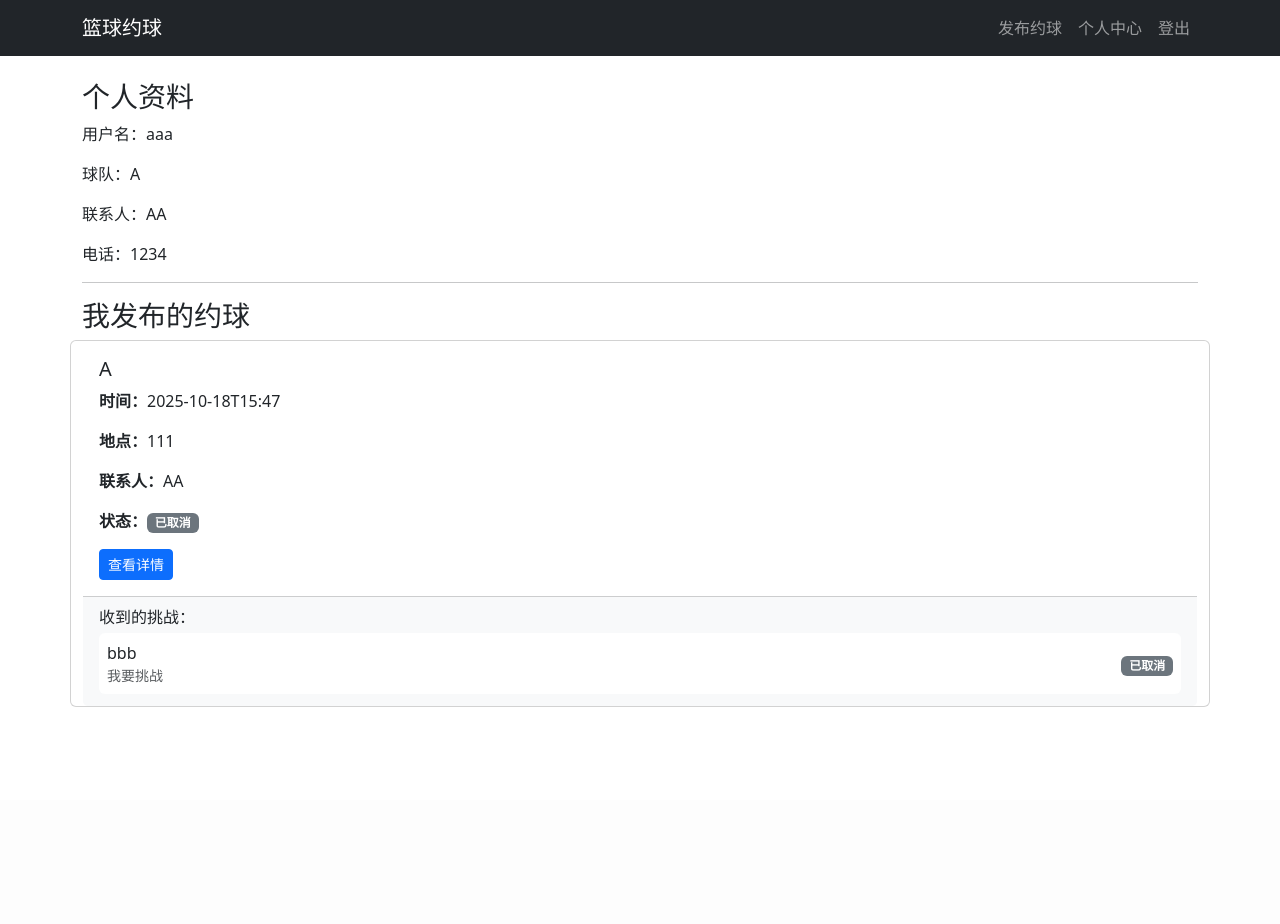
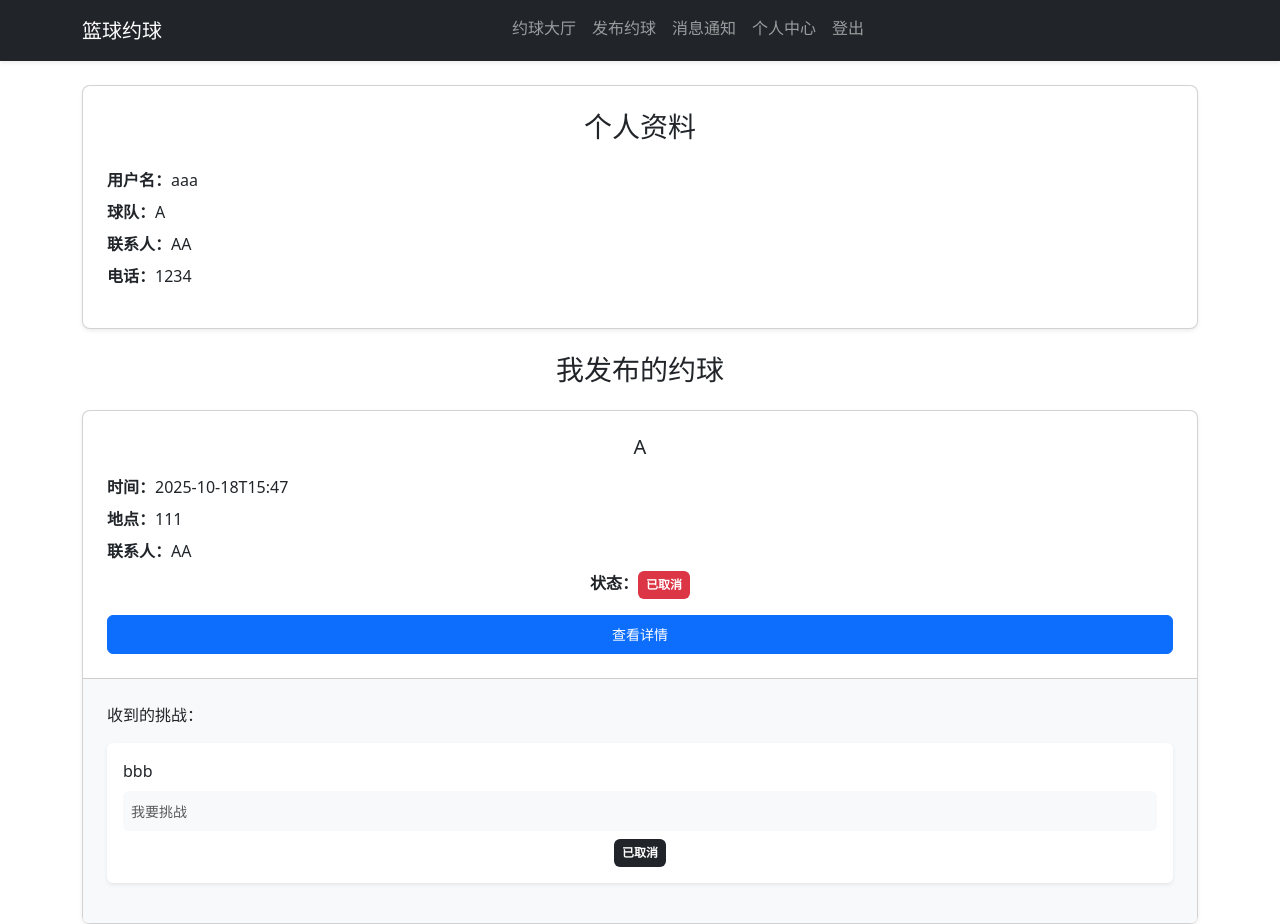
Before and after one commit to carlchen1/basketball-match, a Flask app: page /profile in a window 1280 px wide. Before the commit the page ends 707 px from the top, so only its background shows below. Run offline with Flask 3, Linux system fonts and the light colour scheme; a user stored in the database is signed in.

Commit message:
Add files via upload

```diff
--- a/app.py
+++ b/app.py
@@ -49,9 +49,19 @@ class Challenge(db.Model):
     match = db.relationship('Match', backref='challenges')
     challenger = db.relationship('User', backref='challenges')
 
+class Message(db.Model):
+    id = db.Column(db.Integer, primary_key=True)
+    user_id = db.Column(db.Integer, db.ForeignKey('user.id'), nullable=False)
+    content = db.Column(db.Text, nullable=False)
+    is_read = db.Column(db.Boolean, default=False)
+    created_at = db.Column(db.DateTime, default=datetime.utcnow)
+
+    user = db.relationship('User', backref='messages')
+
 @login_manager.user_loader
 def load_user(user_id):
     return User.query.get(int(user_id))
+
 
 # 在Flask 2.3.0+中，before_first_request已被弃用
 # 使用before_request并添加标志来确保只执行一次
@@ -64,13 +74,27 @@ def create_tables():
             db.create_all()
         tables_created = True
 
+def create_message(user_id, content):
+    """创建新消息"""
+    message = Message(user_id=user_id, content=content)
+    db.session.add(message)
+    return message
+
 @app.route('/')
 def index():
-    matches = Match.query.order_by(Match.created_at.desc()).all()
-    return render_template('index.html', matches=matches)
+    # 只显示非已取消状态的约球
+    matches = Match.query.filter(Match.status != '已取消').order_by(Match.created_at.desc()).all()
+    # 查询用户的未读消息数量（如果已登录）
+    unread_messages = 0
+    if current_user.is_authenticated:
+        unread_messages = Message.query.filter_by(user_id=current_user.id, is_read=False).count()
+    return render_template('index.html', matches=matches, unread_messages=unread_messages)
 
 @app.route('/register', methods=['GET', 'POST'])
 def register():
+    # 未登录用户未读消息数为0
+    unread_messages = 0
+
     if request.method == 'POST':
         username = request.form['username'].strip()
         password = request.form['password']
@@ -97,33 +121,42 @@ def register():
         db.session.commit()
         flash('注册成功，请登录', 'success')
         return redirect(url_for('login'))
-    return render_template('register.html')
+    return render_template('register.html', unread_messages=unread_messages)
 
 @app.route('/login', methods=['GET', 'POST'])
 def login():
+    # 未登录用户未读消息数为0
+    unread_messages = 0
+
     if request.method == 'POST':
         username = request.form['username'].strip()
         password = request.form['password']
         user = User.query.filter_by(username=username).first()
         if user and user.check_password(password):
             login_user(user)
+            # 登录后计算未读消息数量
+            unread_messages = Message.query.filter_by(user_id=user.id, is_read=False).count()
             flash('登录成功', 'success')
             next_page = request.args.get('next')
             return redirect(next_page or url_for('index'))
         flash('用户名或密码错误', 'danger')
         return redirect(url_for('login'))
-    return render_template('login.html')
+    return render_template('login.html', unread_messages=unread_messages)
 
 @app.route('/logout')
 @login_required
 def logout():
     logout_user()
     flash('已登出', 'info')
+    # 登出后重定向到首页，首页会处理未登录状态的未读消息显示
     return redirect(url_for('index'))
 
 @app.route('/create', methods=['GET', 'POST'])
 @login_required
 def create_match():
+    # 查询用户的未读消息数量
+    unread_messages = Message.query.filter_by(user_id=current_user.id, is_read=False).count()
+
     if request.method == 'POST':
         team_name = request.form['team_name']
         start_time = request.form['start_time']
@@ -144,26 +177,35 @@ def create_match():
         db.session.commit()
         flash('约球已发布', 'success')
         return redirect(url_for('index'))
-    return render_template('create.html')
+    return render_template('create.html', unread_messages=unread_messages)
 
 @app.route('/match/<int:match_id>')
 def match_detail(match_id):
     match = Match.query.get_or_404(match_id)
-    return render_template('match_detail.html', match=match)
+    # 查询用户的未读消息数量（如果已登录）
+    unread_messages = 0
+    if current_user.is_authenticated:
+        unread_messages = Message.query.filter_by(user_id=current_user.id, is_read=False).count()
+    return render_template('match_detail.html', match=match, unread_messages=unread_messages)
 
 @app.route('/match/<int:match_id>/challenge', methods=['GET', 'POST'])
 @login_required
 def make_challenge(match_id):
     match = Match.query.get_or_404(match_id)
+    # 查询用户的未读消息数量
+    unread_messages = Message.query.filter_by(user_id=current_user.id, is_read=False).count()
+
     if request.method == 'POST':
         message = request.form.get('message', '').strip()
         ch = Challenge(match=match, challenger=current_user, message=message)
         db.session.add(ch)
         match.status = '匹配中'
+        # 给约球发起人发送消息通知
+        create_message(match.owner_id, f'您的约球「{match.team_name}」收到了来自「{current_user.username}」的挑战请求')
         db.session.commit()
         flash('约战已发出，等待对方确认', 'success')
         return redirect(url_for('match_detail', match_id=match_id))
-    return render_template('challenge.html', match=match)
+    return render_template('challenge.html', match=match, unread_messages=unread_messages)
 
 @app.route('/challenge/<int:challenge_id>/confirm', methods=['POST'])
 @login_required
@@ -173,6 +215,8 @@ def confirm_challenge(challenge_id):
     # only match owner can confirm
     if match.owner_id != current_user.id:
         flash('只有约球发起人可以确认', 'danger')
+        # 查询用户的未读消息数量
+        unread_messages = Message.query.filter_by(user_id=current_user.id, is_read=False).count()
         return redirect(url_for('match_detail', match_id=match.id))
     ch.status = '已同意'
     match.status = '约战成功'
@@ -181,6 +225,12 @@ def confirm_challenge(challenge_id):
     for o in others:
         if o.status == '待确认':
             o.status = '已拒绝'
+            # 给被拒绝的挑战者发送消息
+            create_message(o.challenger_id, f'您对约球「{match.team_name}」的挑战已被拒绝')
+    # 给同意的挑战者发送消息
+    create_message(ch.challenger_id, f'您对约球「{match.team_name}」的挑战已被接受！约战成功！')
+    # 给约球发起人发送约战成功的消息
+    create_message(match.owner_id, f'您的约球「{match.team_name}」已成功匹配，对手是「{ch.challenger.username}」')
     db.session.commit()
     flash('已确认约战', 'success')
     return redirect(url_for('match_detail', match_id=match.id))
@@ -194,6 +244,8 @@ def reject_challenge(challenge_id):
         flash('只有约球发起人可以拒绝', 'danger')
         return redirect(url_for('match_detail', match_id=match.id))
     ch.status = '已拒绝'
+    # 给被拒绝的挑战者发送消息
+    create_message(ch.challenger_id, f'您对约球「{match.team_name}」的挑战已被拒绝')
     # if no pending left, revert match status
     pending = Challenge.query.filter_by(match_id=match.id, status='待确认').count()
     if pending == 0 and match.status == '匹配中':
@@ -201,6 +253,28 @@ def reject_challenge(challenge_id):
     db.session.commit()
     flash('已拒绝该约战', 'info')
     return redirect(url_for('match_detail', match_id=match.id))
+
+@app.route('/match/<int:match_id>/cancel', methods=['POST'])
+@login_required
+def cancel_match(match_id):
+    match = Match.query.get_or_404(match_id)
+    # 只有约球发起人可以取消
+    if match.owner_id != current_user.id:
+        flash('只有约球发起人可以取消约球', 'danger')
+        return redirect(url_for('match_detail', match_id=match_id))
+
+    # 将约球状态改为已取消
+    match.status = '已取消'
+
+    # 更新所有待确认的挑战为已取消，并通知挑战者
+    pending_challenges = Challenge.query.filter_by(match_id=match_id, status='待确认').all()
+    for challenge in pending_challenges:
+        challenge.status = '已取消'
+        create_message(challenge.challenger_id, f'您挑战的约球「{match.team_name}」已被发起人取消')
+
+    db.session.commit()
+    flash('约球已成功取消', 'success')
+    return redirect(url_for('profile'))
 
 @app.route('/profile')
 @login_required
@@ -213,7 +287,42 @@ def profile():
         for challenge in match.challenges:
             if challenge.status == '待确认':
                 challenges_received.append(challenge)
-    return render_template('profile.html', user_matches=user_matches, challenges_received=challenges_received)
+    # 查询用户的未读消息
+    unread_messages = Message.query.filter_by(user_id=current_user.id, is_read=False).count()
+    return render_template('profile.html', user_matches=user_matches, challenges_received=challenges_received, unread_messages=unread_messages)
+
+@app.route('/messages')
+@login_required
+def messages():
+    # 获取用户的所有消息，按时间倒序排列
+    user_messages = Message.query.filter_by(user_id=current_user.id).order_by(Message.created_at.desc()).all()
+    # 将未读消息标记为已读
+    for msg in user_messages:
+        if not msg.is_read:
+            msg.is_read = True
+    db.session.commit()
+    # 查询最新的未读消息数量（用于导航栏显示）
+    unread_messages = Message.query.filter_by(user_id=current_user.id, is_read=False).count()
+    return render_template('messages.html', messages=user_messages, unread_messages=unread_messages)
+
+@app.route('/message/<int:message_id>/read', methods=['POST'])
+@login_required
+def mark_message_read(message_id):
+    message = Message.query.get_or_404(message_id)
+    if message.user_id != current_user.id:
+        flash('无权操作此消息', 'danger')
+        return redirect(url_for('messages'))
+    message.is_read = True
+    db.session.commit()
+    return redirect(url_for('messages'))
+
+@app.route('/messages/read-all', methods=['POST'])
+@login_required
+def mark_all_messages_read():
+    Message.query.filter_by(user_id=current_user.id, is_read=False).update({'is_read': True})
+    db.session.commit()
+    flash('所有消息已标记为已读', 'success')
+    return redirect(url_for('messages'))
 
 if __name__ == '__main__':
     print("Starting Flask application...")
--- a/templates/base.html
+++ b/templates/base.html
@@ -2,21 +2,65 @@
 <html lang="zh-CN">
   <head>
     <meta charset="utf-8">
-    <meta name="viewport" content="width=device-width, initial-scale=1">
+    <meta name="viewport" content="width=device-width, initial-scale=1, shrink-to-fit=no">
     <title>篮球约球系统</title>
     <link href="https://cdn.jsdelivr.net/npm/bootstrap@5.3.2/dist/css/bootstrap.min.css" rel="stylesheet">
+    <style>
+      /* 移动端优化样式 */
+      body {
+        font-size: 16px;
+      }
+      .card {
+        border-radius: 8px;
+      }
+      .btn {
+        font-size: 14px;
+        padding: 8px 16px;
+      }
+      .navbar-nav {
+        text-align: center;
+      }
+      .nav-item {
+        margin-bottom: 5px;
+      }
+      @media (max-width: 576px) {
+        .container {
+          padding-left: 15px;
+          padding-right: 15px;
+        }
+        h1, h2, h3 {
+          font-size: 1.5rem;
+        }
+        .btn-block-mobile {
+          display: block;
+          width: 100%;
+          margin-bottom: 10px;
+        }
+      }
+    </style>
   </head>
   <body>
-    <nav class="navbar navbar-expand-lg navbar-dark bg-dark">
+    <nav class="navbar navbar-expand-lg navbar-dark bg-dark shadow-sm">
       <div class="container">
         <a class="navbar-brand" href="{{ url_for('index') }}">篮球约球</a>
         <button class="navbar-toggler" type="button" data-bs-toggle="collapse" data-bs-target="#navbarNav" aria-controls="navbarNav" aria-expanded="false" aria-label="Toggle navigation">
           <span class="navbar-toggler-icon"></span>
         </button>
         <div class="collapse navbar-collapse" id="navbarNav">
-          <ul class="navbar-nav ms-auto">
+          <ul class="navbar-nav ms-auto w-100 justify-content-center">
             {% if current_user.is_authenticated %}
+              <li class="nav-item"><a class="nav-link" href="{{ url_for('index') }}">约球大厅</a></li>
               <li class="nav-item"><a class="nav-link" href="{{ url_for('create_match') }}">发布约球</a></li>
+              <li class="nav-item">
+                <a class="nav-link position-relative" href="{{ url_for('messages') }}">
+                  消息通知
+                  {% if unread_messages > 0 %}
+                  <span class="position-absolute top-0 start-100 translate-middle badge rounded-pill bg-danger">
+                    {{ unread_messages }}
+                  </span>
+                  {% endif %}
+                </a>
+              </li>
               <li class="nav-item"><a class="nav-link" href="{{ url_for('profile') }}">个人中心</a></li>
               <li class="nav-item"><a class="nav-link" href="{{ url_for('logout') }}">登出</a></li>
             {% else %}
@@ -31,9 +75,9 @@
       {% with messages = get_flashed_messages(with_categories=true) %}
         {% if messages %}
           {% for category, message in messages %}
-            <div class="alert alert-{{ category }} alert-dismissible fade show" role="alert">
+            <div class="alert alert-{{ category }} alert-dismissible fade show mb-4" role="alert">
               {{ message }}
-              <button type="button" class="btn-close" data-bs-dismiss="alert"></button>
+              <button type="button" class="btn-close" data-bs-dismiss="alert" aria-label="Close"></button>
             </div>
           {% endfor %}
         {% endif %}
--- a/templates/profile.html
+++ b/templates/profile.html
@@ -1,59 +1,75 @@
 {% extends 'base.html' %}
 {% block content %}
-<h3>个人资料</h3>
-<p>用户名：{{ current_user.username }}</p>
-<p>球队：{{ current_user.team_name or '-' }}</p>
-<p>联系人：{{ current_user.contact or '-' }}</p>
-<p>电话：{{ current_user.phone or '-' }}</p>
+<div class="card mb-4 shadow-sm">
+  <div class="card-body p-4">
+    <h3 class="text-center mb-4">个人资料</h3>
+    <div class="mb-3">
+      <p class="mb-2"><strong>用户名：</strong>{{ current_user.username }}</p>
+      <p class="mb-2"><strong>球队：</strong>{{ current_user.team_name or '-' }}</p>
+      <p class="mb-2"><strong>联系人：</strong>{{ current_user.contact or '-' }}</p>
+      <p class="mb-2"><strong>电话：</strong>{{ current_user.phone or '-' }}</p>
+    </div>
+  </div>
+</div>
 
-<hr>
-
-<h3>我发布的约球</h3>
+<div class="mb-6">
+  <h3 class="text-center mb-4">我发布的约球</h3>
   {% if user_matches %}
-    <div class="row row-cols-1 md:row-cols-2 gap-4 mb-4">
+    <div class="space-y-4">
     {% for match in user_matches %}
-    <div class="card">
-        <div class="card-body">
-            <h5 class="card-title">{{ match.team_name }}</h5>
-            <div class="card-text">
-                <p><strong>时间：</strong>{{ match.start_time }}</p>
-                <p><strong>地点：</strong>{{ match.location }}</p>
-                <p><strong>联系人：</strong>{{ match.contact }}</p>
-                <p><strong>状态：</strong><span class="badge bg-{{
+    <div class="card shadow-sm">
+        <div class="card-body p-4">
+            <h5 class="card-title mb-3 text-center">{{ match.team_name }}</h5>
+            <div class="card-text mb-3">
+                <p class="mb-2"><strong>时间：</strong>{{ match.start_time }}</p>
+                <p class="mb-2"><strong>地点：</strong>{{ match.location }}</p>
+                <p class="mb-2"><strong>联系人：</strong>{{ match.contact }}</p>
+                <p class="mb-2 text-center"><strong>状态：</strong><span class="badge bg-{{
                     'success' if match.status == '约战成功' else
-                    'warning' if match.status == '匹配中' else 'secondary'
-                }}">{{ match.status }}</span></p>
+                    'warning' if match.status == '匹配中' else
+                    'danger' if match.status == '已取消' else 'secondary'
+                }} p-2">{{ match.status }}</span></p>
             </div>
-            <div class="mt-2">
-                <a href="{{ url_for('match_detail', match_id=match.id) }}" class="btn btn-sm btn-primary">查看详情</a>
+            <div class="d-grid gap-2">
+                <a href="{{ url_for('match_detail', match_id=match.id) }}" class="btn btn-primary btn-block-mobile">查看详情</a>
+                {% if match.status in ['待约战', '匹配中'] %}
+                <form method="post" action="{{ url_for('cancel_match', match_id=match.id) }}" onsubmit="return confirm('确定要取消这个约球吗？');">
+                    <button type="submit" class="btn btn-danger btn-block-mobile">取消约球</button>
+                </form>
+                {% endif %}
             </div>
         </div>
 
         <!-- 显示该约球的挑战信息 -->
         {% if match.challenges %}
-        <div class="card-footer bg-light">
-            <p class="text-sm mb-1">收到的挑战：</p>
+        <div class="card-footer bg-light p-4">
+            <p class="text-sm mb-3 font-medium">收到的挑战：</p>
             {% for challenge in match.challenges %}
-            <div class="d-flex justify-content-between align-items-center mb-1 p-2 bg-white rounded">
-                <div>
+            <div class="mb-3 p-3 bg-white rounded shadow-sm">
+                <div class="mb-2">
                     <span class="font-medium">{{ challenge.challenger.username }}</span>
                     {% if challenge.message %}
-                    <small class="text-muted d-block">{{ challenge.message }}</small>
+                    <div class="mt-2 p-2 bg-light rounded">
+                        <small class="text-muted">{{ challenge.message }}</small>
+                    </div>
                     {% endif %}
                 </div>
-                <div>
+                <div class="d-grid gap-2">
                     {% if challenge.status == '待确认' %}
-                    <form method="post" action="{{ url_for('confirm_challenge', challenge_id=challenge.id) }}" class="d-inline">
-                        <button type="submit" class="btn btn-sm btn-success me-1">同意</button>
+                    <form method="post" action="{{ url_for('confirm_challenge', challenge_id=challenge.id) }}">
+                        <button type="submit" class="btn btn-success btn-block-mobile">同意</button>
                     </form>
-                    <form method="post" action="{{ url_for('reject_challenge', challenge_id=challenge.id) }}" class="d-inline">
-                        <button type="submit" class="btn btn-sm btn-danger">拒绝</button>
+                    <form method="post" action="{{ url_for('reject_challenge', challenge_id=challenge.id) }}">
+                        <button type="submit" class="btn btn-danger btn-block-mobile">拒绝</button>
                     </form>
                     {% else %}
+                    <div class="text-center">
                         <span class="badge bg-{{
                             'success' if challenge.status == '已同意' else
-                        'danger' if challenge.status == '已拒绝' else 'secondary'
-                    }}">{{ challenge.status }}</span>
+                            'danger' if challenge.status == '已拒绝' else
+                            'dark' if challenge.status == '已取消' else 'secondary'
+                        }} p-2">{{ challenge.status }}</span>
+                    </div>
                     {% endif %}
                 </div>
             </div>
@@ -64,34 +80,40 @@
     {% endfor %}
     </div>
   {% else %}
-    <div class="alert alert-info">您还没有发布任何约球信息</div>
+    <div class="alert alert-info text-center p-4 rounded">
+        您还没有发布任何约球信息
+    </div>
   {% endif %}
+</div>
 
 {% if challenges_received %}
-<hr>
-<h3>待处理的挑战请求</h3>
-<div class="list-group">
+<div class="mb-6">
+  <h3 class="text-center mb-4">待处理的挑战请求</h3>
+  <div class="space-y-4">
     {% for challenge in challenges_received %}
-    <div class="list-group-item">
-        <div class="d-flex justify-content-between">
-            <div>
-                <h6>{{ challenge.challenger.username }} 挑战您的约球</h6>
-                <p class="text-sm text-muted">约球：{{ challenge.match.team_name }} - {{ challenge.match.location }}</p>
+    <div class="card shadow-sm">
+      <div class="card-body p-4">
+        <h6 class="mb-3 text-center">{{ challenge.challenger.username }} 挑战您的约球</h6>
+        <div class="mb-4">
+          <p class="mb-2"><strong>约球：</strong>{{ challenge.match.team_name }} - {{ challenge.match.location }}</p>
           {% if challenge.message %}
+          <div class="p-2 bg-light rounded">
             <p class="text-sm">{{ challenge.message }}</p>
+          </div>
           {% endif %}
         </div>
-            <div>
-                <form method="post" action="{{ url_for('confirm_challenge', challenge_id=challenge.id) }}" class="d-inline">
-                    <button type="submit" class="btn btn-sm btn-success me-1">同意</button>
+        <div class="d-grid gap-2">
+          <form method="post" action="{{ url_for('confirm_challenge', challenge_id=challenge.id) }}">
+            <button type="submit" class="btn btn-success btn-block-mobile">同意</button>
           </form>
-                <form method="post" action="{{ url_for('reject_challenge', challenge_id=challenge.id) }}" class="d-inline">
-                    <button type="submit" class="btn btn-sm btn-danger">拒绝</button>
+          <form method="post" action="{{ url_for('reject_challenge', challenge_id=challenge.id) }}">
+            <button type="submit" class="btn btn-danger btn-block-mobile">拒绝</button>
           </form>
         </div>
       </div>
     </div>
     {% endfor %}
   </div>
+</div>
 {% endif %}
 {% endblock %}
```
Also changed, not shown: templates/challenge.html (+10 -8 lines), templates/create.html (+11 -9 lines), templates/index.html (+20 -15 lines), templates/login.html (+14 -12 lines), templates/match_detail.html (+62 -26 lines), templates/messages.html (added, +36 -0 lines), templates/register.html (+15 -13 lines), instance/match_auth.db. Lines whose indentation alone changed are shown as unchanged.
